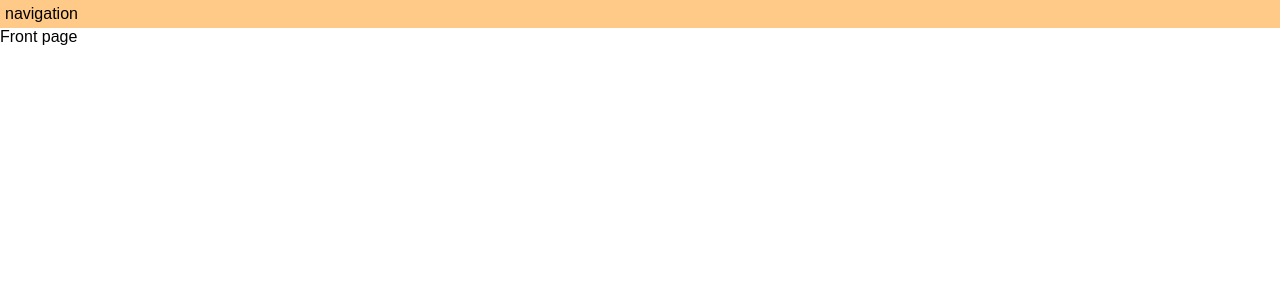
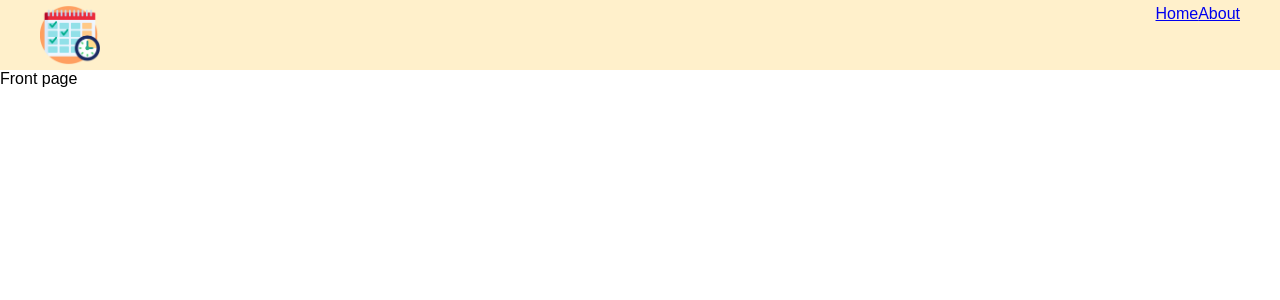
Before and after one commit to Sun-Mountain/GenConCal, a Next.js app in the folder frontend/: page / in a window 1280 px wide. Shown: the top 300 px of the page. Built offline with nearby package versions, Linux system fonts and the light colour scheme.

Commit message:
navigation links

```diff
--- a/frontend/assets/styles/application.scss
+++ b/frontend/assets/styles/application.scss
@@ -1 +1,2 @@
 @import "./base/0_base.scss";
+@import "./components/0_components.scss";
--- a/frontend/assets/styles/base/variables.scss
+++ b/frontend/assets/styles/base/variables.scss
@@ -1,6 +1,7 @@
 // Colors
 $orange: rgb(255, 159, 96);
 $light-orange: rgb(255, 201, 135);
+$yellow: rgb(255, 221, 141);
 $blue-gray: rgb(195, 221, 244);
 $red: rgb(255, 73, 73);
 $dark-red: rgb(183, 9, 43);
@@ -10,4 +11,4 @@ $blue: rgb(145, 224, 232);
 
 
 // Layout
-$nav-bg-color: $light-orange;
+$nav-bg-color: rgb(255, 221, 141, .45);
--- /dev/null
+++ b/frontend/assets/styles/components/0_components.scss
@@ -0,0 +1 @@
+@import "./navigation.scss";
--- /dev/null
+++ b/frontend/assets/styles/components/navigation.scss
@@ -0,0 +1,6 @@
+#navigation-container {
+  display: flex;
+  justify-content: space-between;
+  margin: 0 auto;
+  max-width: 1200px;
+}
--- a/frontend/components/layout/Navigation.tsx
+++ b/frontend/components/layout/Navigation.tsx
@@ -1,7 +1,26 @@
+import Image from 'next/image';
+import Link from 'next/link';
+import Logo from '@/assets/images/logo.png';
+
 export default function Navigation () {
   return (
     <nav>
-      navigation
+      <div id="navigation-container">
+        <Image
+          alt='GenCon Calendar Logo'
+          width={60}
+          height={60}
+          src={Logo}
+        />
+        <div id="nav-link-container">
+          <Link href="/">
+            Home
+          </Link>
+          <Link href="/about">
+            About
+          </Link>
+        </div>
+      </div>
     </nav>
   )
 }
```
Also changed, not shown: frontend/assets/images/logo.png (added).
